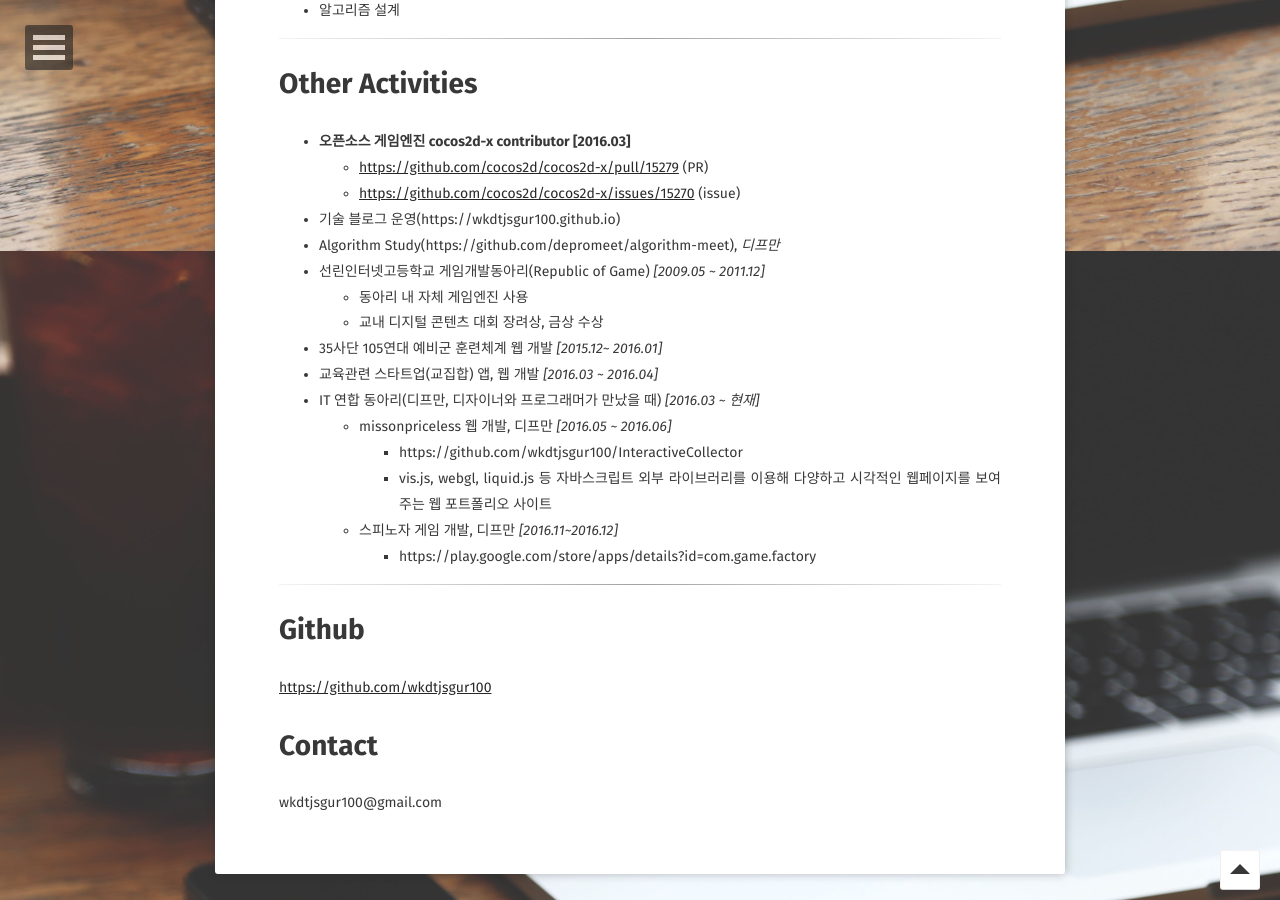
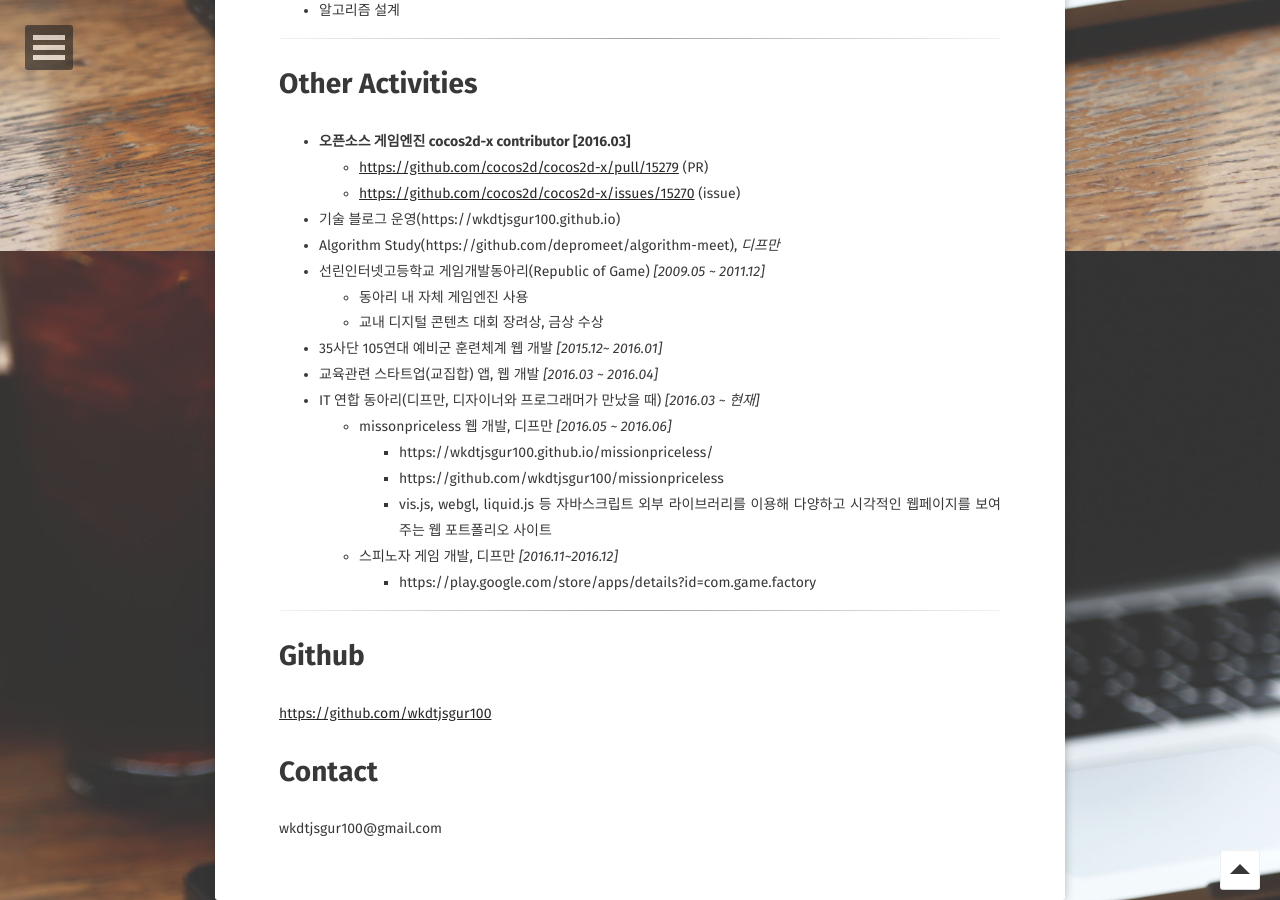
Before and after one commit to wkdtjsgur100/wkdtjsgur100.github.io, a Jekyll site: the page built from about/index.md, in a window 1280 px wide and 900 px high, scrolled down 4249 px. Built offline with Jekyll 4.4.1, drawn with Linux system fonts in a browser that asks for light colours; some web fonts are replaced; some of the changed lines change nothing that is shown.

Commit message:
Add missionpriceless url to about page

```diff
--- a/about/index.md
+++ b/about/index.md
@@ -168,7 +168,8 @@ KAIST SOC Robot War(http://www.socrobotwar.org/) 대회에서
 - 교육관련 스타트업(교집합) 앱, 웹 개발 *[2016.03 ~ 2016.04]*
 - IT 연합 동아리(디프만, 디자이너와 프로그래머가 만났을 때) *[2016.03 ~ 현재]*
     - missonpriceless 웹 개발, 디프만 *[2016.05 ~ 2016.06]*
-        - https://github.com/wkdtjsgur100/InteractiveCollector
+        - https://wkdtjsgur100.github.io/missionpriceless/
+        - https://github.com/wkdtjsgur100/missionpriceless
         - vis.js, webgl, liquid.js 등 자바스크립트 외부 라이브러리를 이용해 다양하고 시각적인 웹페이지를 보여주는 웹 포트폴리오 사이트
     - 스피노자 게임 개발, 디프만 *[2016.11~2016.12]*
         - https://play.google.com/store/apps/details?id=com.game.factory
```
